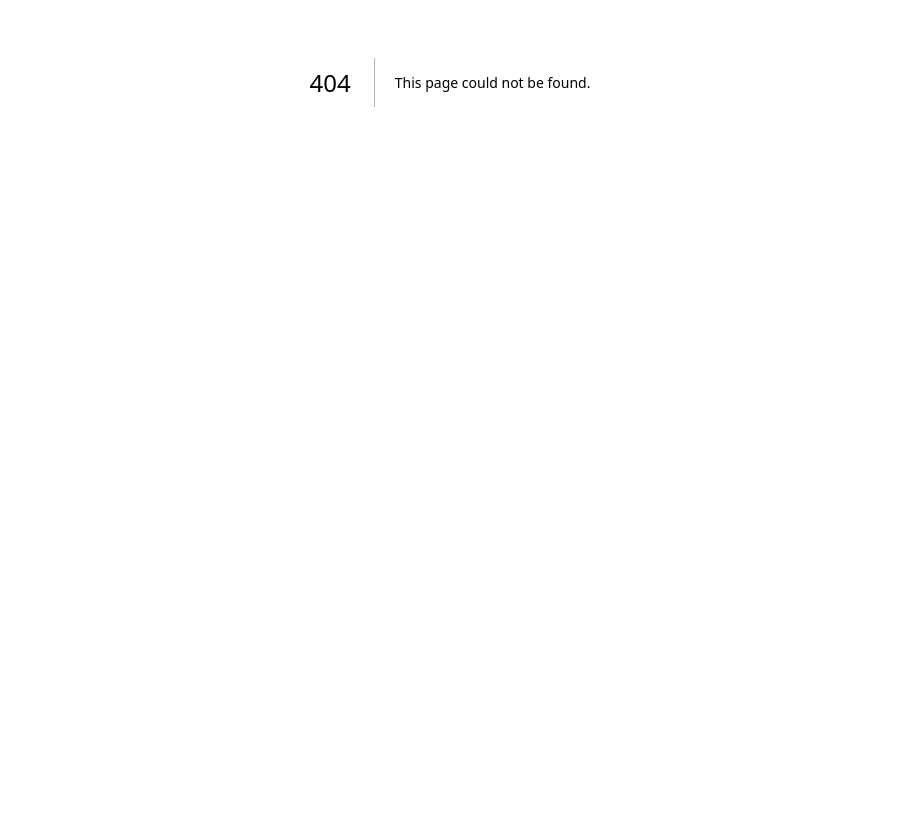
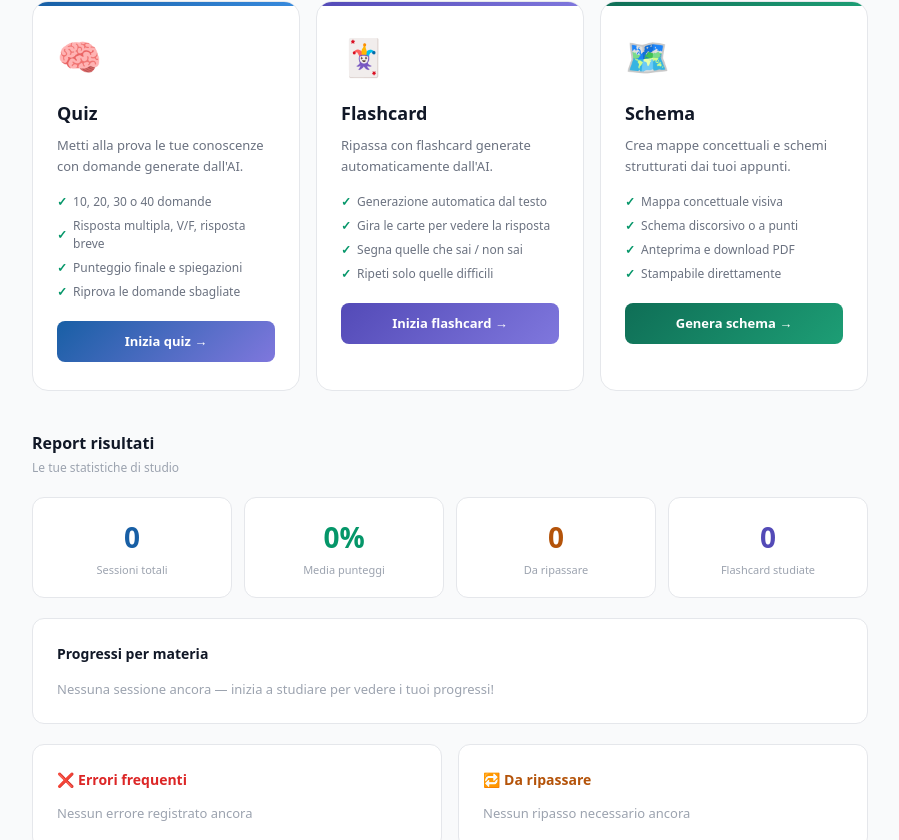
Before and after one commit to StarUpm/studynotes, a Next.js app: page /studia in a window 1280 px wide. Before the commit this address had no page. Shown: the part 318-1158 px from the top of the page, without its empty margins (190-1089 px from the left). Before the commit the page ends 800 px from the top, so only its background shows below. Built offline with nearby package versions, Linux system fonts and the light colour scheme.

Commit message:
Create page.tsx

```diff
--- /dev/null
+++ b/src/app/studia/page.tsx
@@ -0,0 +1,110 @@
+'use client'
+
+import Link from 'next/link'
+import Layout from '@/app/components/Layout'
+
+export default function Studia() {
+  return (
+    <Layout>
+      <div style={{ maxWidth: 900, margin: '0 auto', padding: '40px 32px' }}>
+
+        <div style={{ background: 'linear-gradient(135deg,#185FA5,#7F77DD)', borderRadius: 16, padding: '36px 40px', marginBottom: 40 }}>
+          <h1 style={{ fontSize: 28, fontWeight: 700, color: 'white', marginBottom: 8 }}>Studia con AI 🤖</h1>
+          <p style={{ fontSize: 15, color: 'rgba(255,255,255,0.8)', maxWidth: 480, lineHeight: 1.6 }}>
+            Carica i tuoi appunti e lascia che l&apos;AI crei quiz interattivi, flashcard e mappe concettuali per te — in pochi secondi.
+          </p>
+        </div>
+
+        <div style={{ display: 'grid', gridTemplateColumns: 'repeat(3,1fr)', gap: 16, marginBottom: 40 }}>
+          {[
+            {
+              href: '/studia/quiz',
+              icon: '🧠',
+              title: 'Quiz',
+              desc: 'Metti alla prova le tue conoscenze con domande generate dall\'AI.',
+              features: ['10, 20, 30 o 40 domande', 'Risposta multipla, V/F, risposta breve', 'Punteggio finale e spiegazioni', 'Riprova le domande sbagliate'],
+              btnLabel: 'Inizia quiz →',
+              accent: 'linear-gradient(90deg,#185FA5,#378ADD)',
+              btn: 'linear-gradient(135deg,#185FA5,#7F77DD)',
+            },
+            {
+              href: '/studia/flashcard',
+              icon: '🃏',
+              title: 'Flashcard',
+              desc: 'Ripassa con flashcard generate automaticamente dall\'AI.',
+              features: ['Generazione automatica dal testo', 'Gira le carte per vedere la risposta', 'Segna quelle che sai / non sai', 'Ripeti solo quelle difficili'],
+              btnLabel: 'Inizia flashcard →',
+              accent: 'linear-gradient(90deg,#534AB7,#7F77DD)',
+              btn: 'linear-gradient(135deg,#534AB7,#7F77DD)',
+            },
+            {
+              href: '/studia/schema',
+              icon: '🗺️',
+              title: 'Schema',
+              desc: 'Crea mappe concettuali e schemi strutturati dai tuoi appunti.',
+              features: ['Mappa concettuale visiva', 'Schema discorsivo o a punti', 'Anteprima e download PDF', 'Stampabile direttamente'],
+              btnLabel: 'Genera schema →',
+              accent: 'linear-gradient(90deg,#0F6E56,#1D9E75)',
+              btn: 'linear-gradient(135deg,#0F6E56,#1D9E75)',
+            },
+          ].map(function(m) {
+            return (
+              <div key={m.title} style={{ background: 'white', border: '0.5px solid #e5e7eb', borderRadius: 16, padding: '28px 24px', position: 'relative', overflow: 'hidden' }}>
+                <div style={{ position: 'absolute', top: 0, left: 0, right: 0, height: 4, background: m.accent, borderRadius: '16px 16px 0 0' }} />
+                <div style={{ fontSize: 36, marginBottom: 16 }}>{m.icon}</div>
+                <h3 style={{ fontSize: 18, fontWeight: 700, color: '#111827', marginBottom: 8 }}>{m.title}</h3>
+                <p style={{ fontSize: 13, color: '#6B7280', lineHeight: 1.6, marginBottom: 16 }}>{m.desc}</p>
+                <div style={{ display: 'flex', flexDirection: 'column', gap: 6, marginBottom: 20 }}>
+                  {m.features.map(f => (
+                    <div key={f} style={{ fontSize: 12, color: '#6B7280', display: 'flex', alignItems: 'center', gap: 6 }}>
+                      <span style={{ color: '#059669', fontWeight: 700 }}>✓</span> {f}
+                    </div>
+                  ))}
+                </div>
+                <Link href={m.href} style={{ display: 'block', width: '100%', background: m.btn, color: 'white', border: 'none', padding: '11px', borderRadius: 8, fontSize: 13, fontWeight: 600, textDecoration: 'none', textAlign: 'center' }}>
+                  {m.btnLabel}
+                </Link>
+              </div>
+            )
+          })}
+        </div>
+
+        <div style={{ marginBottom: 8 }}>
+          <h2 style={{ fontSize: 16, fontWeight: 700, color: '#111827', marginBottom: 4 }}>Report risultati</h2>
+          <p style={{ fontSize: 12, color: '#9CA3AF', marginBottom: 20 }}>Le tue statistiche di studio</p>
+        </div>
+
+        <div style={{ display: 'grid', gridTemplateColumns: 'repeat(4,1fr)', gap: 12, marginBottom: 20 }}>
+          {[
+            { num: '0', label: 'Sessioni totali', color: '#185FA5' },
+            { num: '0%', label: 'Media punteggi', color: '#059669' },
+            { num: '0', label: 'Da ripassare', color: '#B45309' },
+            { num: '0', label: 'Flashcard studiate', color: '#534AB7' },
+          ].map(s => (
+            <div key={s.label} style={{ background: 'white', border: '0.5px solid #e5e7eb', borderRadius: 12, padding: '18px 20px', textAlign: 'center' }}>
+              <div style={{ fontSize: 28, fontWeight: 700, color: s.color, marginBottom: 4 }}>{s.num}</div>
+              <div style={{ fontSize: 11, color: '#9CA3AF' }}>{s.label}</div>
+            </div>
+          ))}
+        </div>
+
+        <div style={{ background: 'white', border: '0.5px solid #e5e7eb', borderRadius: 12, padding: 24, marginBottom: 20 }}>
+          <h3 style={{ fontSize: 14, fontWeight: 700, color: '#111827', marginBottom: 16 }}>Progressi per materia</h3>
+          <p style={{ fontSize: 13, color: '#9CA3AF' }}>Nessuna sessione ancora — inizia a studiare per vedere i tuoi progressi!</p>
+        </div>
+
+        <div style={{ display: 'grid', gridTemplateColumns: '1fr 1fr', gap: 16 }}>
+          <div style={{ background: 'white', border: '0.5px solid #e5e7eb', borderRadius: 12, padding: 24 }}>
+            <h3 style={{ fontSize: 14, fontWeight: 700, color: '#DC2626', marginBottom: 14 }}>❌ Errori frequenti</h3>
+            <p style={{ fontSize: 13, color: '#9CA3AF' }}>Nessun errore registrato ancora</p>
+          </div>
+          <div style={{ background: 'white', border: '0.5px solid #e5e7eb', borderRadius: 12, padding: 24 }}>
+            <h3 style={{ fontSize: 14, fontWeight: 700, color: '#B45309', marginBottom: 14 }}>🔁 Da ripassare</h3>
+            <p style={{ fontSize: 13, color: '#9CA3AF' }}>Nessun ripasso necessario ancora</p>
+          </div>
+        </div>
+
+      </div>
+    </Layout>
+  )
+}
```
